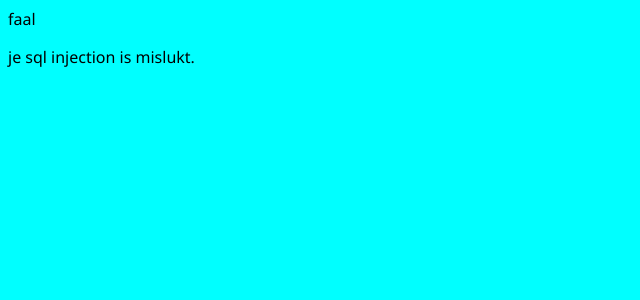
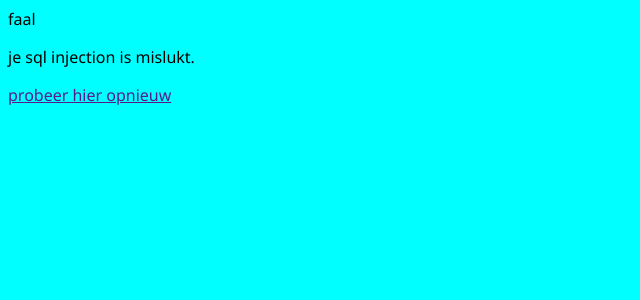
Before and after one commit to Rafaelorr/sql_injection_demo, a Flask app: template templates/faal.html in a window 1280 px wide. Shown: the top 300 px of the page, without its empty margins (0-640 px from the left). Run offline with Flask 3, Linux system fonts and the light colour scheme; the template is opened without the code that fills it, so the values that code supplies are empty.

Commit message:
voeg probeer opnieuw link toe aan faal.html

```diff
--- a/templates/faal.html
+++ b/templates/faal.html
@@ -9,5 +9,6 @@
   <body>
       <header>faal</header>
       <p>je sql injection is mislukt.</p>
+      <a href="">probeer hier opnieuw</a>
   </body>
 </html>
```
